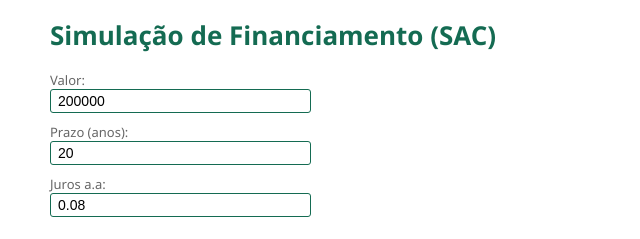
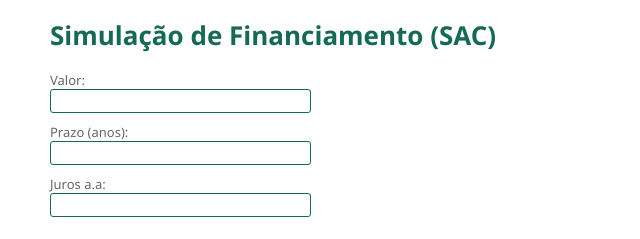
Before and after one commit to betogzo/simulacao-sac, a plain HTML site: page index.html in a window 1280 px wide. Shown: the top 239 px of the page, 0-640 px from the left. Drawn offline with Linux system fonts and the light colour scheme.

Commit message:
Alteração de values dos inputs da simulação

```diff
--- a/index.html
+++ b/index.html
@@ -12,11 +12,11 @@
         <h1>Simulação de Financiamento (SAC)</h1>
         <form class="form-sim">
             <label for="valor-sim">Valor:</label>
-            <input type="number" name="valor-sim" id="valor-sim" value="200000" min="1" required>
+            <input type="number" name="valor-sim" id="valor-sim" value="" min="1" required>
             <label for="prazo-sim">Prazo (anos):</label>
-            <input type="number" name="prazo-sim" id="prazo-sim" value="20" min="1" max="50" required>
+            <input type="number" name="prazo-sim" id="prazo-sim" value="" min="1" max="50" required>
             <label for="juros-sim">Juros a.a:</label>
-            <input type="number" step="0.01" name="juros-sim" id="juros-sim" value="0.08" required>
+            <input type="number" step="0.01" name="juros-sim" id="juros-sim" value="" required>
             <button type="button" class="btn" onclick="simularFinanciamento()">Simular</button>
         </form>
     </div>
```
